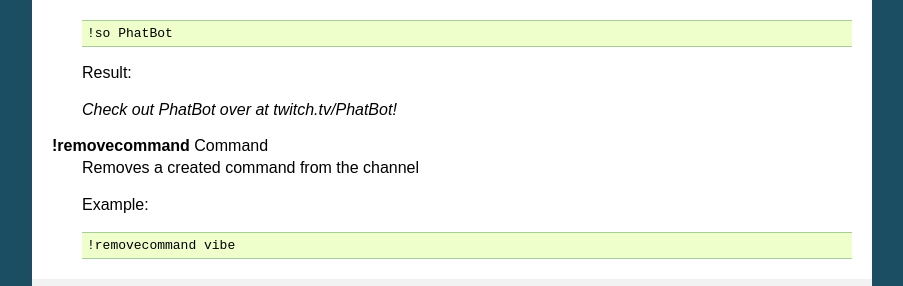
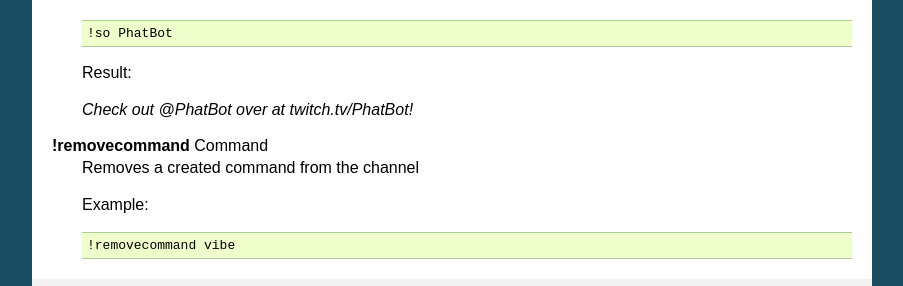
Before and after one commit to Phat32/PhatBot-Docs, a Sphinx documentation site: the page built from docs/pages/twitch/commands.rst, in a window 1280 px wide and 900 px high, scrolled down 1989 px. Shown: the part 159-445 px from the top of the window, without its empty margins (198-1101 px from the left). Built offline with Sphinx 7.4.7, drawn with Linux system fonts in a browser that asks for light colours.

Commit message:
Added missing symbol

```diff
--- a/docs/pages/twitch/commands.rst
+++ b/docs/pages/twitch/commands.rst
@@ -130,7 +130,7 @@
 
   Result:
 
-  *Check out PhatBot over at twitch.tv/PhatBot!*
+  *Check out @PhatBot over at twitch.tv/PhatBot!*
 
 **!removecommand** Command
   Removes a created command from the channel
```
